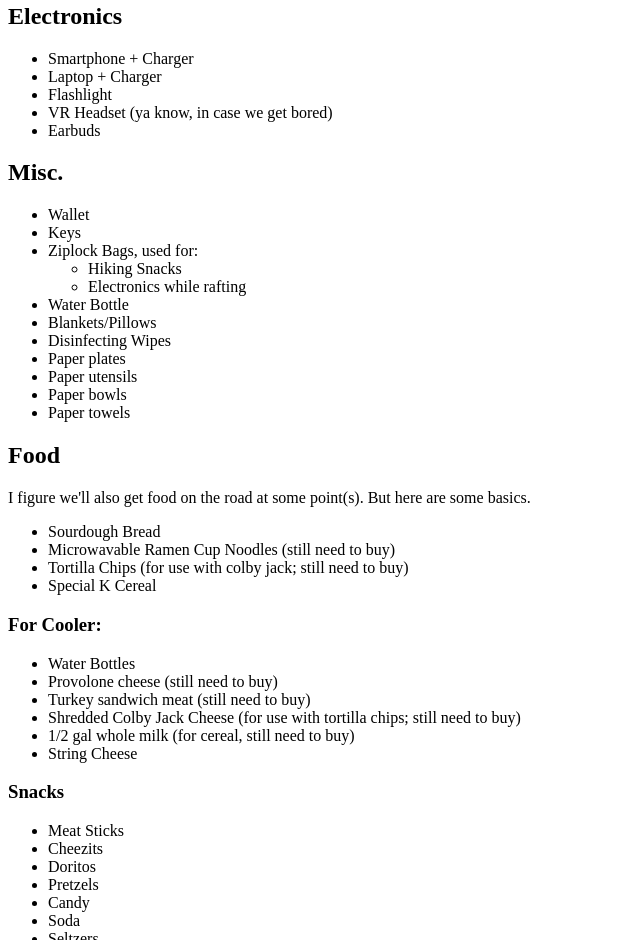
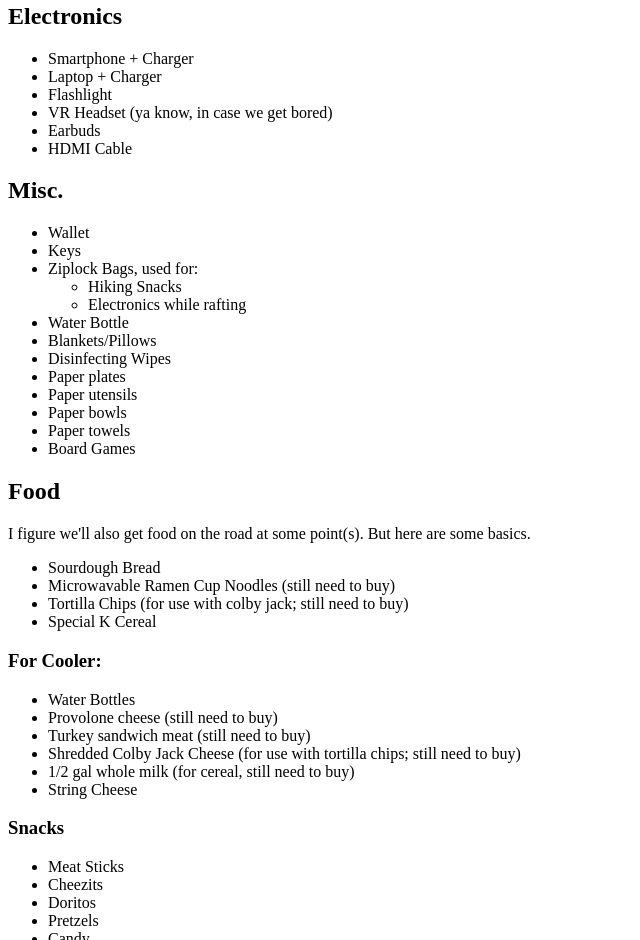
Before and after one commit to NoahEwell/Packing-List, a plain HTML site: page index.html in a window 1280 px wide. Shown: the part 1139-2079 px from the top of the page, without its empty margins (0-640 px from the left). Drawn offline with Linux system fonts and the light colour scheme.

Commit message:
Add files via upload

```diff
--- a/index.html
+++ b/index.html
@@ -65,6 +65,7 @@
         <li>Flashlight</li>
         <li>VR Headset (ya know, in case we get bored)</li>
         <li>Earbuds</li>
+        <li>HDMI Cable</li>
     </ul>
     <h2>Misc.</h2>
     <ul>
@@ -83,6 +84,7 @@
         <li>Paper utensils</li>
         <li>Paper bowls</li>
         <li>Paper towels</li>
+        <li>Board Games</li>
     </ul>
     <h2>Food</h2>
     I figure we'll also get food on the road at some point(s). But here are some basics.
```
